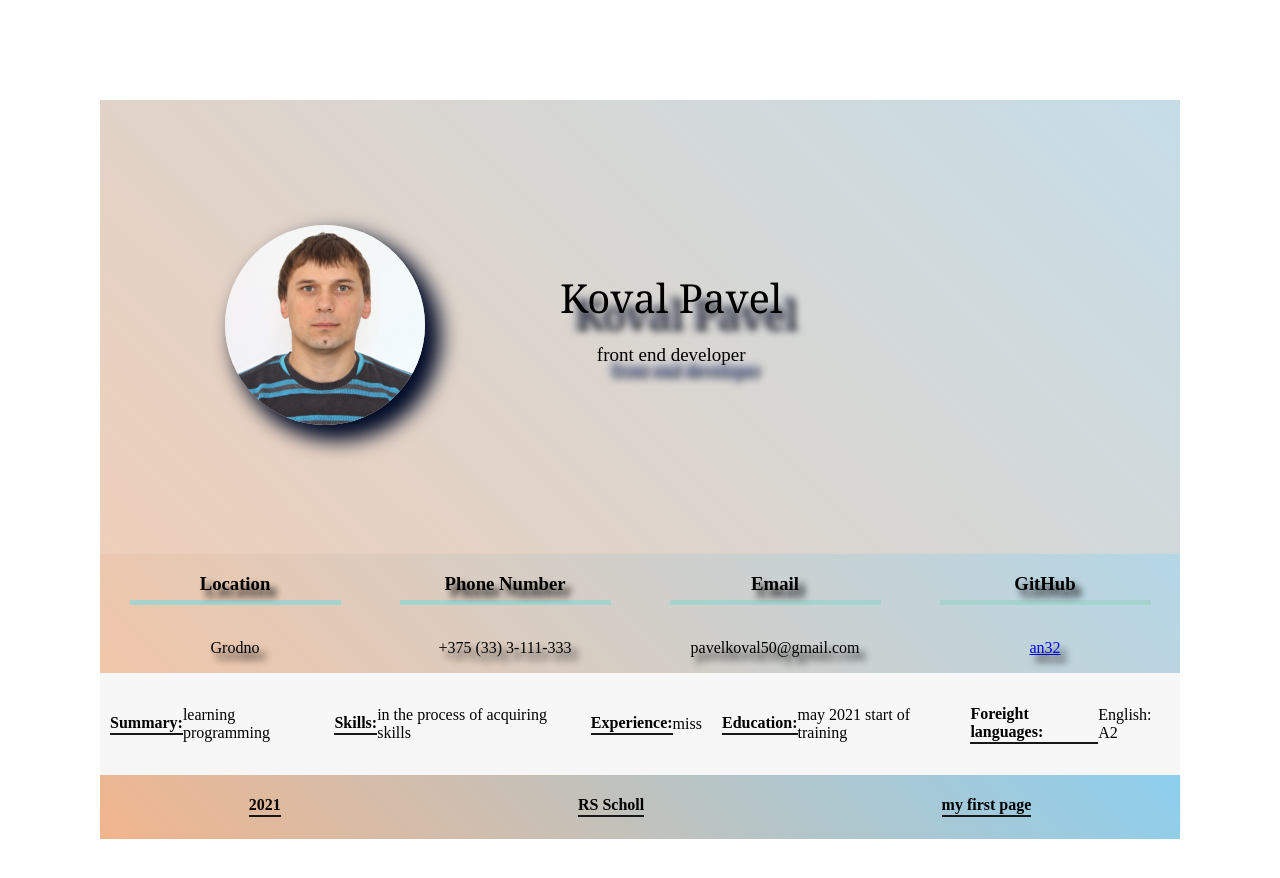
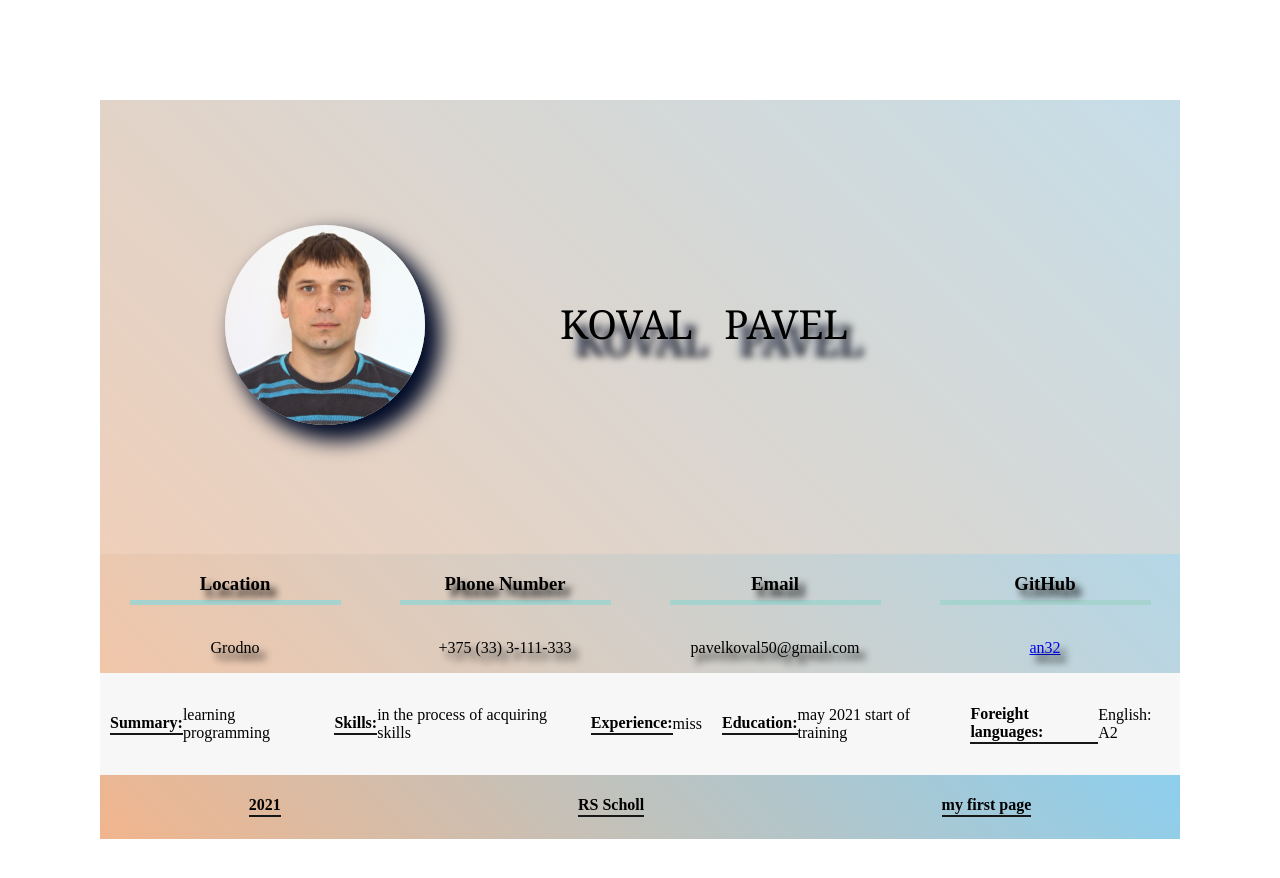
Before and after one commit to an32/myhub, a plain HTML site: page index.html in a window 1280 px wide. Drawn offline with Linux system fonts and the light colour scheme.

Commit message:
feat: add animation

```diff
--- a/index.html
+++ b/index.html
@@ -13,8 +13,8 @@
   </section>
   <section class="header_name">
     <div class="Headelast_name">
-      <h1>Koval Pavel</h1>
-         <p class="pshad">front end developer</p>
+      <h1><span>K</span><span>O</span><span>V</span><span>A</span><span>L</span><span>  </span> <span>P</span><span>A</span><span>V</span><span>E</span><span>L</span><span> </span></h1>
+
     </div>
 
 
```
